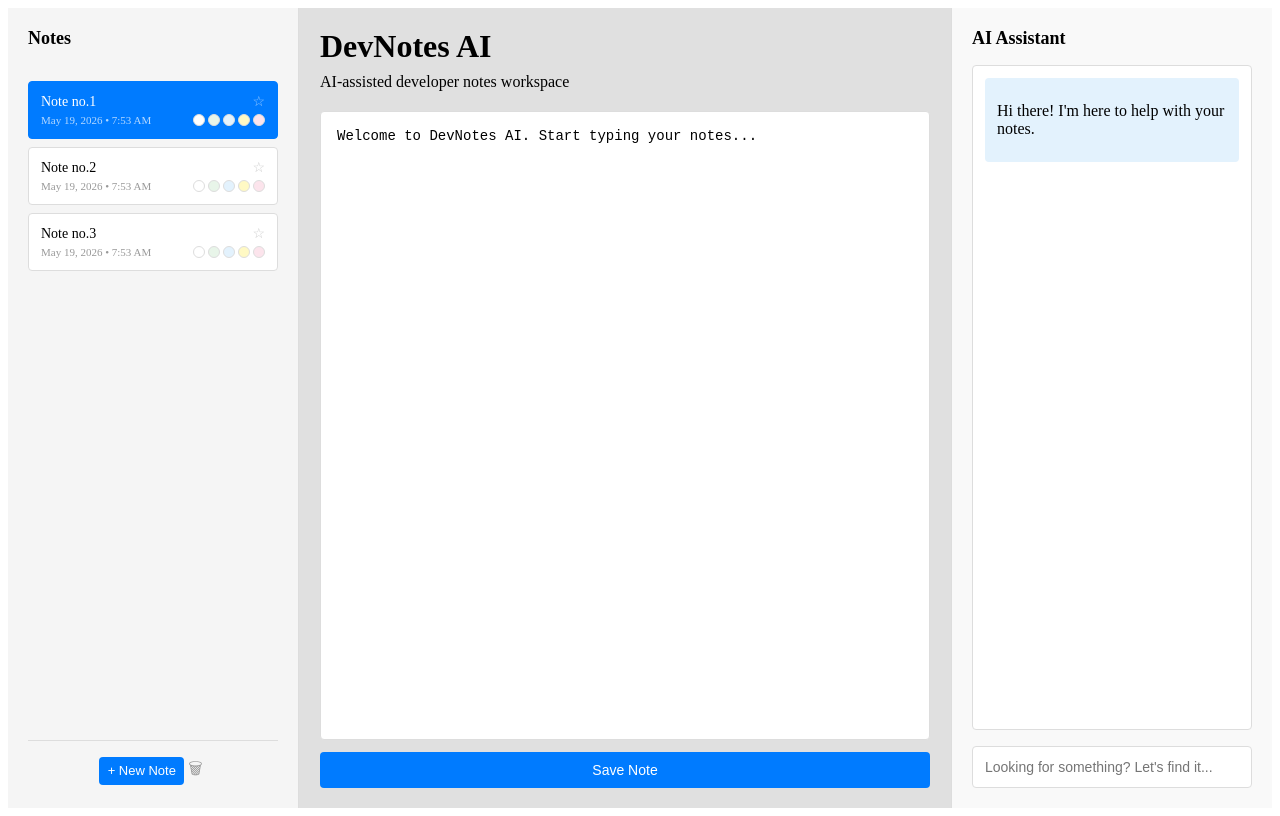
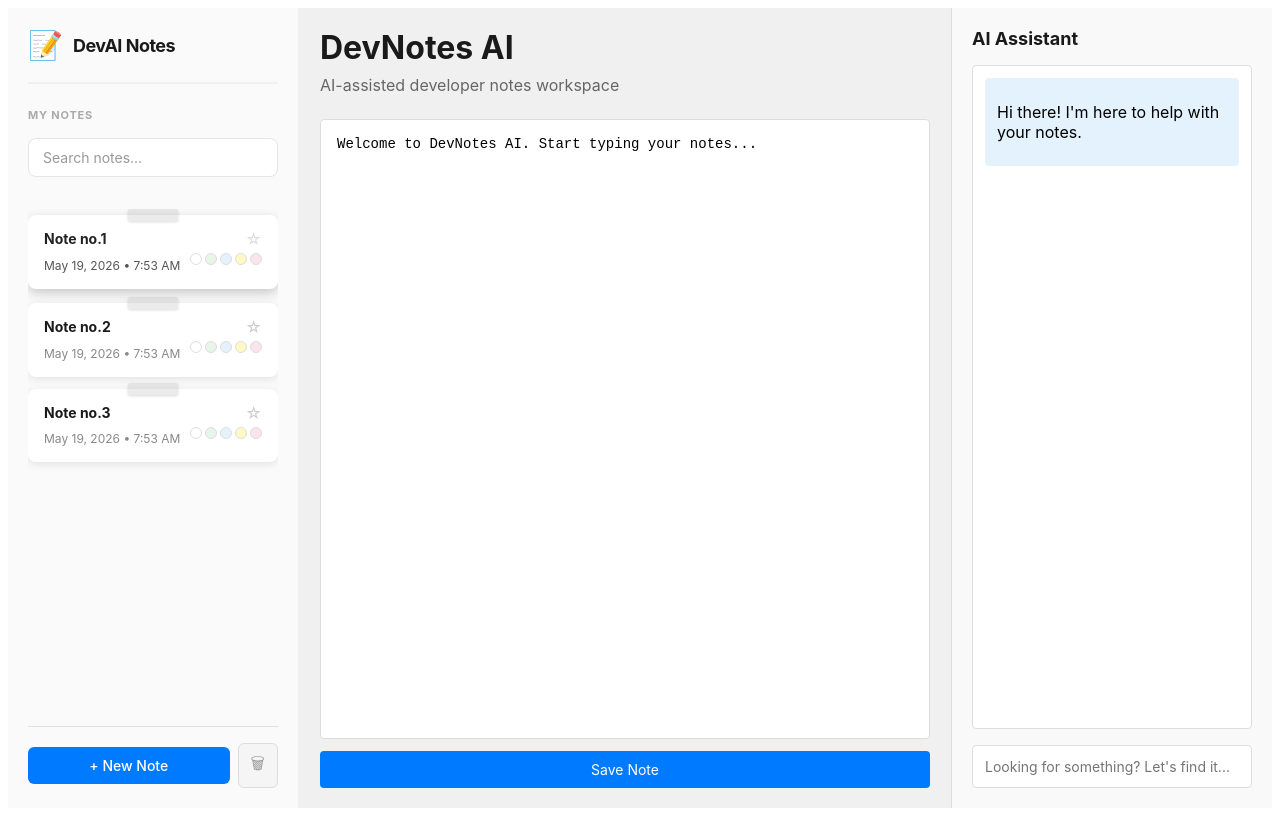
Before and after one commit to Fulea-Claudia/dev-notes-assistant, a React (Vite) app: page / in a window 1280 px wide. Built offline with nearby package versions, Linux system fonts and the light colour scheme.

Commit message:
Addding search notes feature + app branding with small icon + styling the left sidebar

```diff
--- a/src/App.jsx
+++ b/src/App.jsx
@@ -1,132 +1,201 @@
-import { useState, useEffect } from 'react'
+import { useState, useEffect } from "react";
 
 const initialNotes = [
-  { id: 1, title: 'Note no.1', content: 'Welcome to DevNotes AI. Start typing your notes...', updatedAt: new Date().toISOString(), starred: false, color: '#ffffff' },
-  { id: 2, title: 'Note no.2', content: '', updatedAt: new Date().toISOString(), starred: false, color: '#ffffff' },
-  { id: 3, title: 'Note no.3', content: '', updatedAt: new Date().toISOString(), starred: false, color: '#ffffff' },
-]
+  {
+    id: 1,
+    title: "Note no.1",
+    content: "Welcome to DevNotes AI. Start typing your notes...",
+    updatedAt: new Date().toISOString(),
+    starred: false,
+    color: "#ffffff",
+  },
+  {
+    id: 2,
+    title: "Note no.2",
+    content: "",
+    updatedAt: new Date().toISOString(),
+    starred: false,
+    color: "#ffffff",
+  },
+  {
+    id: 3,
+    title: "Note no.3",
+    content: "",
+    updatedAt: new Date().toISOString(),
+    starred: false,
+    color: "#ffffff",
+  },
+];
 
 function formatDate(isoString) {
-  if (!isoString) return ''
-  const d = new Date(isoString)
-  return d.toLocaleDateString('en-US', { month: 'short', day: 'numeric', year: 'numeric' })
-    + ' • '
-    + d.toLocaleTimeString('en-US', { hour: 'numeric', minute: '2-digit' })
+  if (!isoString) return "";
+  const d = new Date(isoString);
+  return (
+    d.toLocaleDateString("en-US", {
+      month: "short",
+      day: "numeric",
+      year: "numeric",
+    }) +
+    " • " +
+    d.toLocaleTimeString("en-US", { hour: "numeric", minute: "2-digit" })
+  );
 }
 
 function App() {
   const [notes, setNotes] = useState(() => {
-    const saved = localStorage.getItem('devnotes-notes')
-    return saved ? JSON.parse(saved) : initialNotes
-  })
+    const saved = localStorage.getItem("devnotes-notes");
+    return saved ? JSON.parse(saved) : initialNotes;
+  });
 
   const [selectedNoteId, setSelectedNoteId] = useState(() => {
-    const saved = localStorage.getItem('devnotes-selectedId')
-    return saved ? Number(saved) : 1
-  })
+    const saved = localStorage.getItem("devnotes-selectedId");
+    return saved ? Number(saved) : 1;
+  });
 
   const [editorContent, setEditorContent] = useState(() => {
-    const savedNotes = localStorage.getItem('devnotes-notes')
-    const savedId = localStorage.getItem('devnotes-selectedId')
-    const notesList = savedNotes ? JSON.parse(savedNotes) : initialNotes
-    const id = savedId ? Number(savedId) : 1
-    return notesList.find(n => n.id === id)?.content ?? ''
-  })
-  const [chatInput, setChatInput] = useState('')
+    const savedNotes = localStorage.getItem("devnotes-notes");
+    const savedId = localStorage.getItem("devnotes-selectedId");
+    const notesList = savedNotes ? JSON.parse(savedNotes) : initialNotes;
+    const id = savedId ? Number(savedId) : 1;
+    return notesList.find((n) => n.id === id)?.content ?? "";
+  });
+  const [chatInput, setChatInput] = useState("");
   const [messages, setMessages] = useState([
-    { id: 1, role: 'ai', text: 'Hi there! I\'m here to help with your notes.' }
-  ])
+    { id: 1, role: "ai", text: "Hi there! I'm here to help with your notes." },
+  ]);
+  const [searchQuery, setSearchQuery] = useState("");
 
   useEffect(() => {
-    localStorage.setItem('devnotes-notes', JSON.stringify(notes))
-  }, [notes])
+    localStorage.setItem("devnotes-notes", JSON.stringify(notes));
+  }, [notes]);
 
   useEffect(() => {
-    localStorage.setItem('devnotes-selectedId', String(selectedNoteId))
-  }, [selectedNoteId])
+    localStorage.setItem("devnotes-selectedId", String(selectedNoteId));
+  }, [selectedNoteId]);
 
   function handleNoteSelect(note) {
-    setSelectedNoteId(note.id)
-    setEditorContent(note.content)
+    setSelectedNoteId(note.id);
+    setEditorContent(note.content);
   }
 
   function handleSave() {
-    setNotes(notes.map(n =>
-      n.id === selectedNoteId ? { ...n, content: editorContent, updatedAt: new Date().toISOString() } : n
-    ))
+    setNotes(
+      notes.map((n) =>
+        n.id === selectedNoteId
+          ? {
+              ...n,
+              content: editorContent,
+              updatedAt: new Date().toISOString(),
+            }
+          : n,
+      ),
+    );
   }
 
   function handleChatKeyDown(e) {
-    if (e.key === 'Enter' && chatInput.trim()) {
-      setMessages([...messages, { id: Date.now(), role: 'user', text: chatInput }])
-      setChatInput('')
+    if (e.key === "Enter" && chatInput.trim()) {
+      setMessages([
+        ...messages,
+        { id: Date.now(), role: "user", text: chatInput },
+      ]);
+      setChatInput("");
     }
   }
 
   function handleAddNote() {
-    const title = prompt('Note name:') || 'New Note'
-    const newNote = { id: Date.now(), title, content: '', updatedAt: new Date().toISOString(), starred: false, color: '#ffffff' }
-    setNotes([...notes, newNote])
-    setSelectedNoteId(newNote.id)
-    setEditorContent('')
+    const title = prompt("Note name:") || "New Note";
+    const newNote = {
+      id: Date.now(),
+      title,
+      content: "",
+      updatedAt: new Date().toISOString(),
+      starred: false,
+      color: "#ffffff",
+    };
+    setNotes([...notes, newNote]);
+    setSelectedNoteId(newNote.id);
+    setEditorContent("");
   }
 
   function handleDeleteNote(noteId) {
-    const remaining = notes.filter(n => n.id !== noteId)
-    setNotes(remaining)
+    const remaining = notes.filter((n) => n.id !== noteId);
+    setNotes(remaining);
     if (noteId === selectedNoteId) {
-      setSelectedNoteId(remaining[0].id)
-      setEditorContent(remaining[0].content)
+      setSelectedNoteId(remaining[0].id);
+      setEditorContent(remaining[0].content);
     }
   }
 
-  const PRESET_COLORS = ['#ffffff', '#e8f5e9', '#e3f2fd', '#fff9c4', '#fce4ec']
+  const PRESET_COLORS = ["#ffffff", "#e8f5e9", "#e3f2fd", "#fff9c4", "#fce4ec"];
 
   function handleToggleStar(noteId) {
-    setNotes(notes.map(n =>
-      n.id === noteId ? { ...n, starred: !n.starred } : n
-    ))
+    setNotes(
+      notes.map((n) => (n.id === noteId ? { ...n, starred: !n.starred } : n)),
+    );
   }
 
   function handleChangeColor(noteId, color) {
-    setNotes(notes.map(n =>
-      n.id === noteId ? { ...n, color } : n
-    ))
+    setNotes(notes.map((n) => (n.id === noteId ? { ...n, color } : n)));
   }
 
   return (
     <div className="app-container">
       {/* Left Sidebar */}
       <aside className="sidebar">
-        <div className="sidebar-header">
-          <h2>Notes</h2>
+        <div className="sidebar-brand">
+          <div className="brand-icon">📝</div>
+          <h1>DevAI Notes</h1>
         </div>
+        <div className="sidebar-section-label">My Notes</div>
+        <input
+          type="text"
+          className="search-input"
+          placeholder="Search notes..."
+          value={searchQuery}
+          onChange={(e) => setSearchQuery(e.target.value)}
+        />
         <ul className="notes-list">
-          {notes.map(note => (
+          {notes
+            .filter(
+              (note) =>
+                note.title.toLowerCase().includes(searchQuery.toLowerCase()) ||
+                note.content.toLowerCase().includes(searchQuery.toLowerCase()),
+            )
+            .map((note) => (
               <li
                 key={note.id}
-              className={`note-item ${note.id === selectedNoteId ? 'active' : ''}`}
-              style={{ backgroundColor: note.id === selectedNoteId ? '' : note.color }}
+                className={`note-item ${note.id === selectedNoteId ? "active" : ""}`}
+                style={{
+                  backgroundColor: note.color,
+                }}
                 onClick={() => handleNoteSelect(note)}
               >
                 <div className="note-item-main">
                   <span className="note-title">{note.title}</span>
-                <span className="note-date">{formatDate(note.updatedAt)}</span>
+                  <span className="note-date">
+                    {formatDate(note.updatedAt)}
+                  </span>
                 </div>
                 <div className="note-item-actions">
                   <button
-                  className={`star-btn ${note.starred ? 'starred' : ''}`}
-                  onClick={(e) => { e.stopPropagation(); handleToggleStar(note.id) }}
+                    className={`star-btn ${note.starred ? "starred" : ""}`}
+                    onClick={(e) => {
+                      e.stopPropagation();
+                      handleToggleStar(note.id);
+                    }}
                   >
-                  {note.starred ? '★' : '☆'}
+                    {note.starred ? "★" : "☆"}
                   </button>
                   <div className="color-swatches">
-                  {PRESET_COLORS.map(c => (
+                    {PRESET_COLORS.map((c) => (
                       <button
                         key={c}
                         className="color-swatch"
                         style={{ backgroundColor: c }}
-                      onClick={(e) => { e.stopPropagation(); handleChangeColor(note.id, c) }}
+                        onClick={(e) => {
+                          e.stopPropagation();
+                          handleChangeColor(note.id, c);
+                        }}
                       />
                     ))}
                   </div>
@@ -135,9 +204,16 @@ function App() {
             ))}
         </ul>
         <div className="sidebar-footer">
-          <button className="add-note-btn" onClick={handleAddNote}>+ New Note</button>
+          <button className="add-note-btn" onClick={handleAddNote}>
+            + New Note
+          </button>
           {notes.length > 1 && (
-            <button className="delete-selected-btn" onClick={() => handleDeleteNote(selectedNoteId)}>🗑</button>
+            <button
+              className="delete-selected-btn"
+              onClick={() => handleDeleteNote(selectedNoteId)}
+            >
+              🗑
+            </button>
           )}
         </div>
       </aside>
@@ -152,15 +228,20 @@ function App() {
           value={editorContent}
           onChange={(e) => setEditorContent(e.target.value)}
         />
-        <button className="save-button" onClick={handleSave}>Save Note</button>
+        <button className="save-button" onClick={handleSave}>
+          Save Note
+        </button>
       </main>
 
       {/* Right AI Assistant Panel */}
       <aside className="ai-panel">
         <h2>AI Assistant</h2>
         <div className="chat-area">
-          {messages.map(msg => (
-            <div key={msg.id} className={`message ${msg.role === 'ai' ? 'ai-message' : 'user-message'}`}>
+          {messages.map((msg) => (
+            <div
+              key={msg.id}
+              className={`message ${msg.role === "ai" ? "ai-message" : "user-message"}`}
+            >
               <p>{msg.text}</p>
             </div>
           ))}
@@ -175,7 +256,7 @@ function App() {
         />
       </aside>
     </div>
-  )
+  );
 }
 
-export default App
+export default App;
--- a/src/index.css
+++ b/src/index.css
@@ -1,59 +1,111 @@
+* {
+  font-family:
+    -apple-system, BlinkMacSystemFont, "Segoe UI", "Roboto", "Oxygen", "Ubuntu",
+    "Cantarell", "Fira Sans", "Droid Sans", "Helvetica Neue", sans-serif;
+  -webkit-font-smoothing: antialiased;
+  -moz-osx-font-smoothing: grayscale;
+}
+
 .app-container {
   display: flex;
   height: 100vh;
   gap: 1px;
-  background: #e0e0e0;
+  background: #f0f0f0;
 }
 
 .sidebar {
   width: 250px;
-  background: #f5f5f5;
+  background: #fafafa;
   padding: 20px;
-  border-right: 1px solid #ddd;
+  border-right: 1px solid #f0f0f0;
   display: flex;
   flex-direction: column;
 }
 
-.sidebar-header {
+.sidebar-brand {
   display: flex;
-  justify-content: space-between;
   align-items: center;
+  gap: 10px;
+  margin-bottom: 24px;
+  padding-bottom: 20px;
+  border-bottom: 2px solid #f0f0f0;
+}
+
+.brand-icon {
+  font-size: 28px;
+  display: flex;
+  align-items: center;
+  justify-content: center;
+}
+
+.sidebar-brand h1 {
+  margin: 0;
+  font-size: 18px;
+  font-weight: 700;
+  color: #1a1a1a;
+  letter-spacing: -0.5px;
+}
+
+.sidebar-section-label {
+  font-size: 11px;
+  font-weight: 700;
+  color: #aaa;
+  text-transform: uppercase;
+  letter-spacing: 0.8px;
   margin-bottom: 16px;
 }
 
-.sidebar-header h2 {
-  margin: 0;
-  font-size: 18px;
+.search-input {
+  padding: 10px 14px;
+  border: 1px solid #e5e5e5;
+  border-radius: 8px;
+  font-size: 14px;
+  margin-bottom: 16px;
+  width: 100%;
+  box-sizing: border-box;
+  background: white;
+  color: #333;
+  transition: all 0.2s ease;
+}
+
+.search-input::placeholder {
+  color: #999;
+}
+
+.search-input:focus {
+  outline: none;
+  border-color: #007bff;
+  box-shadow: 0 0 0 3px rgba(0, 123, 255, 0.08);
 }
 
 .add-note-btn {
+  flex: 1;
   background: #007bff;
   color: white;
   border: none;
-  border-radius: 4px;
-  width: 85px;
-  height: 28px;
-  font-size: 20px;
+  border-radius: 6px;
+  padding: 10px 16px;
+  font-size: 14px;
+  font-weight: 500;
   cursor: pointer;
-  line-height: 1;
+  transition: all 0.2s ease;
 }
 
 .add-note-btn:hover {
   background: #0056b3;
+  transform: translateY(-1px);
+  box-shadow: 0 2px 8px rgba(0, 123, 255, 0.3);
 }
 
 .sidebar-footer {
   display: flex;
   align-items: center;
-  justify-content: center;
-  padding-top: 12px;
-  border-top: 1px solid #ddd;
-  margin-top: 8px;
+  justify-content: space-between;
+  gap: 8px;
+  padding-top: 16px;
+  border-top: 1px solid #e0e0e0;
+  margin-top: auto;
   flex-shrink: 0;
-}
-
-.sidebar-footer .add-note-btn {
-  font-size: 13px;
 }
 
 .notes-list {
@@ -64,27 +116,43 @@
 }
 
 .note-item {
-  padding: 12px;
-  margin-bottom: 8px;
+  padding: 16px;
+  margin-bottom: 12px;
   background: #fff;
-  border: 1px solid #ddd;
-  border-radius: 4px;
+  border: none;
+  border-radius: 8px;
   cursor: pointer;
-  transition: 0.2s;
+  transition: all 0.3s ease;
   display: flex;
   justify-content: space-between;
   align-items: flex-start;
   gap: 8px;
+  box-shadow: 0 2px 8px rgba(0, 0, 0, 0.1);
+  position: relative;
+  margin-top: 8px;
+}
+
+.note-item::before {
+  content: "";
+  position: absolute;
+  top: -6px;
+  left: 50%;
+  transform: translateX(-50%);
+  width: 50px;
+  height: 12px;
+  background: rgba(0, 0, 0, 0.08);
+  border-radius: 2px;
+  box-shadow: 0 1px 3px rgba(0, 0, 0, 0.15);
 }
 
 .note-item:hover {
-  background: #f0f0f0;
+  box-shadow: 0 4px 12px rgba(0, 0, 0, 0.15);
+  transform: translateY(-2px);
 }
 
 .note-item.active {
-  background: #007bff;
-  color: white;
-  border-color: #007bff;
+  box-shadow: 0 4px 12px rgba(0, 0, 0, 0.2);
+  transform: translateY(-2px);
 }
 
 .note-item-main {
@@ -97,19 +165,27 @@
 
 .note-title {
   font-size: 14px;
-  font-weight: 500;
+  font-weight: 700;
   white-space: nowrap;
   overflow: hidden;
   text-overflow: ellipsis;
+  color: #1a1a1a;
+  line-height: 1.2;
 }
 
 .note-date {
-  font-size: 11px;
-  color: #999;
+  font-size: 12px;
+  color: #888;
+  margin-top: 6px;
+  font-weight: 400;
+}
+
+.note-item.active .note-title {
+  color: #222;
 }
 
 .note-item.active .note-date {
-  color: rgba(255, 255, 255, 0.7);
+  color: #555;
 }
 
 .note-item-actions {
@@ -123,10 +199,16 @@
   background: none;
   border: none;
   cursor: pointer;
-  font-size: 14px;
+  font-size: 16px;
   color: #ccc;
   padding: 0;
   line-height: 1;
+  transition: all 0.2s ease;
+}
+
+.star-btn:hover {
+  color: #f4b942;
+  transform: scale(1.2);
 }
 
 .star-btn.starred {
@@ -134,11 +216,11 @@
 }
 
 .note-item.active .star-btn {
-  color: rgba(255, 255, 255, 0.6);
+  color: #ddd;
 }
 
 .note-item.active .star-btn.starred {
-  color: #ffe082;
+  color: #f4b942;
 }
 
 .color-swatches {
@@ -160,15 +242,19 @@
 }
 
 .delete-selected-btn {
-  background: none;
-  border: none;
+  background: #f5f5f5;
+  border: 1px solid #ddd;
+  border-radius: 6px;
   font-size: 16px;
   cursor: pointer;
   color: #999;
-  padding: 4px;
+  padding: 8px 12px;
+  transition: all 0.2s ease;
 }
 
 .delete-selected-btn:hover {
+  background: #ffe0e0;
+  border-color: #e53935;
   color: #e53935;
 }
 .main-area {
@@ -181,10 +267,16 @@
 
 .main-area h1 {
   margin: 0 0 8px 0;
+  font-size: 32px;
+  font-weight: 700;
+  color: #1a1a1a;
 }
 
 .main-area p {
-  margin: 0 0 20px 0;
+  margin: 0 0 24px 0;
+  font-size: 16px;
+  color: #666;
+  font-weight: 400;
 }
 
 .notes-editor {
@@ -209,6 +301,8 @@
 .ai-panel h2 {
   margin: 0 0 16px 0;
   font-size: 18px;
+  font-weight: 700;
+  color: #1a1a1a;
 }
 
 .chat-area {
```
Also changed, not shown: 2 other files (tests, documents, lock files or other folders). Lines whose indentation alone changed are shown as unchanged.
